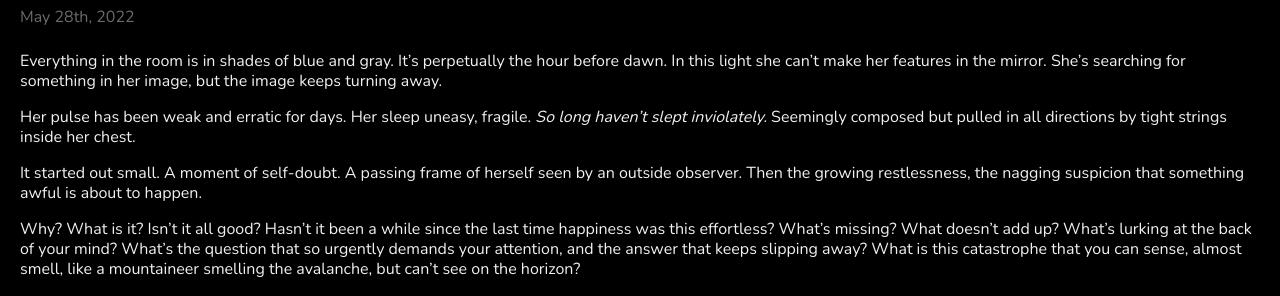
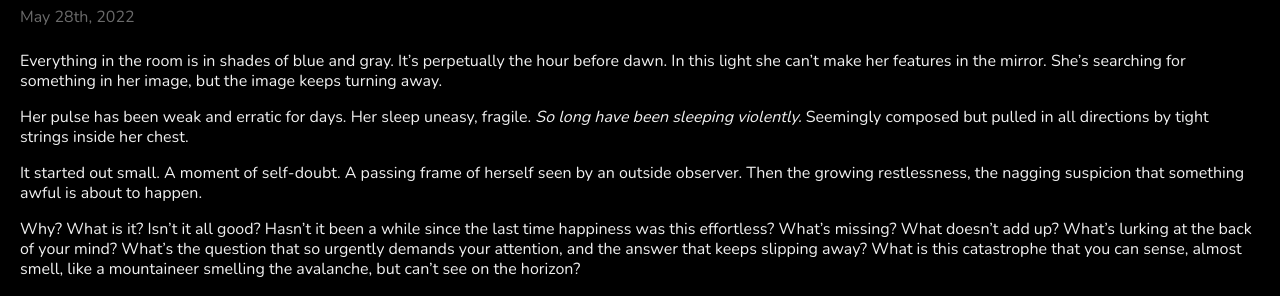
Before and after one commit to olivecarambola/logbook, a Jekyll site: the page built from _posts/2022-05-28-mermaid.md, in a window 1280 px wide. Shown: the part 183-479 px from the top of the page. Built offline with Jekyll 4.4.1, drawn with Linux system fonts in a browser that asks for light colours; some web fonts are replaced.

Commit message:
Update 2022-05-28-mermaid.md

```diff
--- a/_posts/2022-05-28-mermaid.md
+++ b/_posts/2022-05-28-mermaid.md
@@ -14,7 +14,7 @@ imgcount_credited: 0
 ---
 Everything in the room is in shades of blue and gray. It's perpetually the hour before dawn. In this light she can't make her features in the mirror. She's searching for something in her image, but the image keeps turning away.
 
-Her pulse has been weak and erratic for days. Her sleep uneasy, fragile. *So long haven't slept inviolately.* Seemingly composed but pulled in all directions by tight strings inside her chest.
+Her pulse has been weak and erratic for days. Her sleep uneasy, fragile. *So long have been sleeping violently.* Seemingly composed but pulled in all directions by tight strings inside her chest.
 
 It started out small. A moment of self-doubt. A passing frame of herself seen by an outside observer. Then the growing restlessness, the nagging suspicion that something awful is about to happen.
 
```
